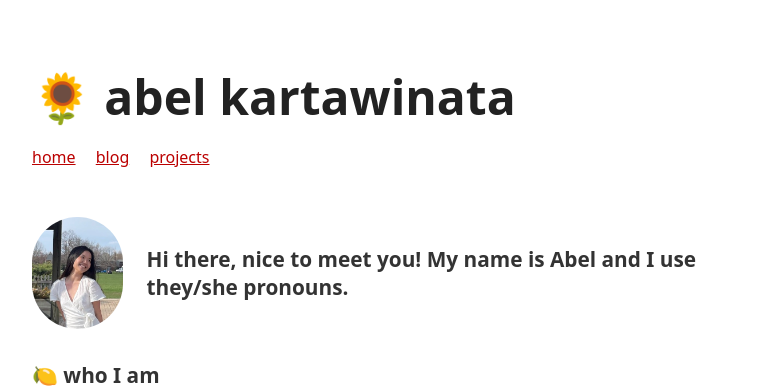
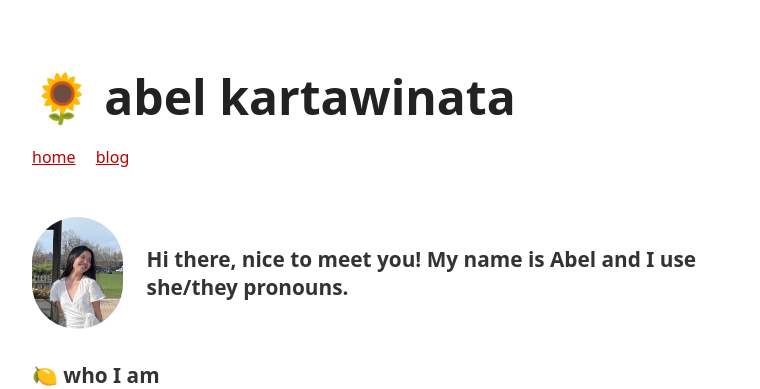
Before and after one commit to abelkartwii/me, a Jekyll site: the page built from index.md, in a window 1280 px wide. Shown: the top 389 px of the page, without its empty margins (258-1018 px from the left). Built offline with Jekyll 4.4.1, drawn with Linux system fonts in a browser that asks for light colours; our own code applies the rules of GitHub Pages for plain Markdown files; part of the change alters nothing that is shown.

Commit message:
link updates

```diff
--- a/_config.yml
+++ b/_config.yml
@@ -15,19 +15,21 @@ description: abel kartawinata's blog
 # for internal, make sure to include preceding slash
 nav-links:
   - name: home
-    url: /abelkartwii
+    url: /me
     external: false
   - name: blog
-    url: /abelkartwii/blog
+    url: /me/blog
     external: false
-  - name: projects
-    url: /abelkartwii/projects
-    external: true
+
+
+#  - name: projects
+#    url: /abelkartwii/projects
+#    external: true
 
 # for the homepage image + big text next to it
 greeting_image: assets/me.jpg
 # 100-200 characters recommended
-greeting_text: Hi there, nice to meet you! My name is Abel and I use they/she pronouns.
+greeting_text: Hi there, nice to meet you! My name is Abel and I use she/they pronouns.
 
 # show blog post excerpts on blog page
 show_excerpts: false
```
